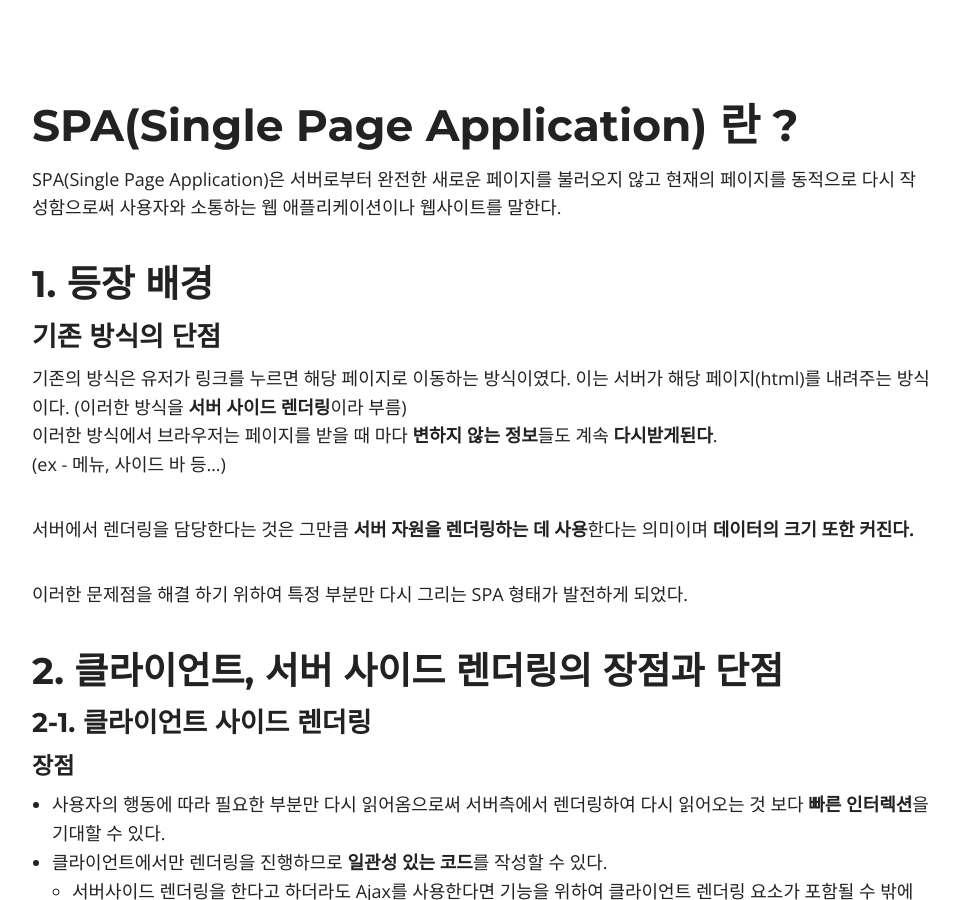
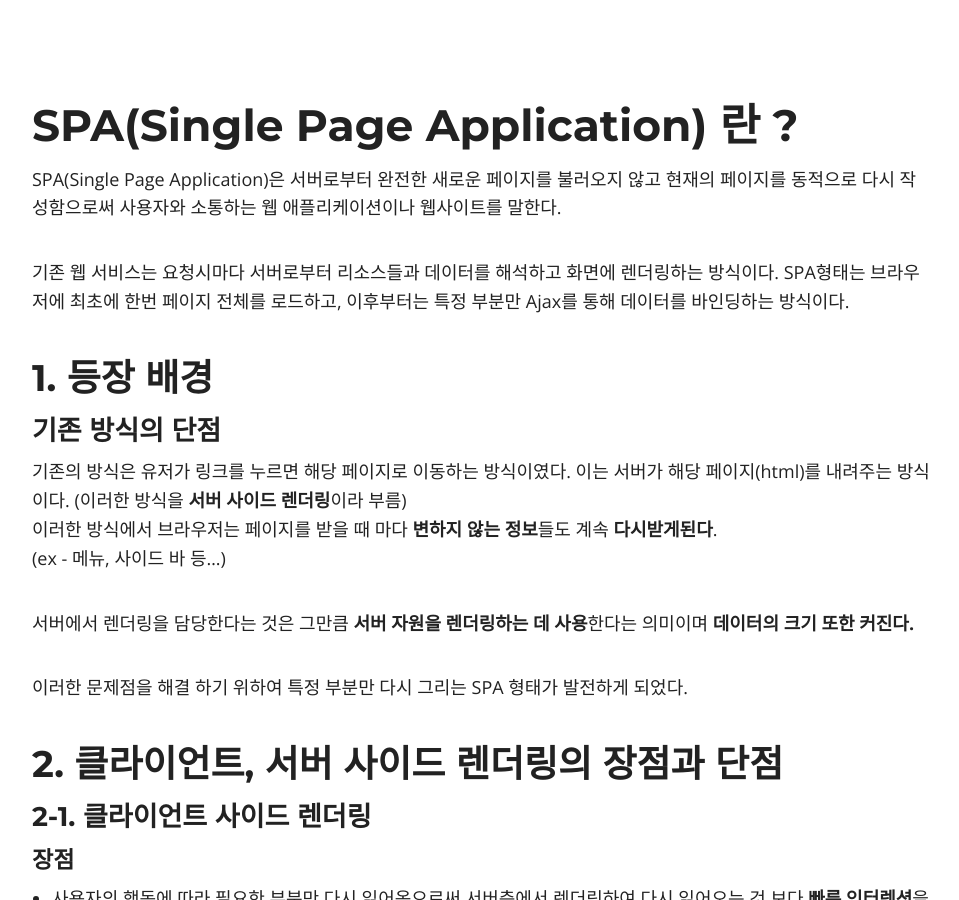
Before and after one commit to Seongmun-Hong/Seongmun-Hong.github.io, a Jekyll site: the page built from _posts/2019-05-08-SPA.md, in a window 1280 px wide and 900 px high, scrolled down 437 px. Shown: the whole window, without its empty margins (158-1117 px from the left). Built offline with Jekyll 4.4.1, drawn with Linux system fonts in a browser that asks for light colours; nearby versions of some CDN libraries; library files that are not in the unit come from our copies; comment, search, counter and statistics services are not loaded.

Commit message:
fix :  - SPA 파일 이름 공백 수정 및 내용 수정

```diff
--- a/_posts/2019-05-08- SPA.md
+++ b/_posts/2019-05-08-SPA.md
@@ -20,6 +20,8 @@ sitemap :
 # SPA(Single Page Application) 란 ?
 
 SPA(Single Page Application)은 서버로부터 완전한 새로운 페이지를 불러오지 않고 현재의 페이지를 동적으로 다시 작성함으로써 사용자와 소통하는 웹 애플리케이션이나 웹사이트를 말한다.
+
+기존 웹 서비스는 요청시마다 서버로부터 리소스들과 데이터를 해석하고 화면에 렌더링하는 방식이다. SPA형태는 브라우저에 최초에 한번 페이지 전체를 로드하고, 이후부터는 특정 부분만 Ajax를 통해 데이터를 바인딩하는 방식이다.
 
 ## 1. 등장 배경
 
```
